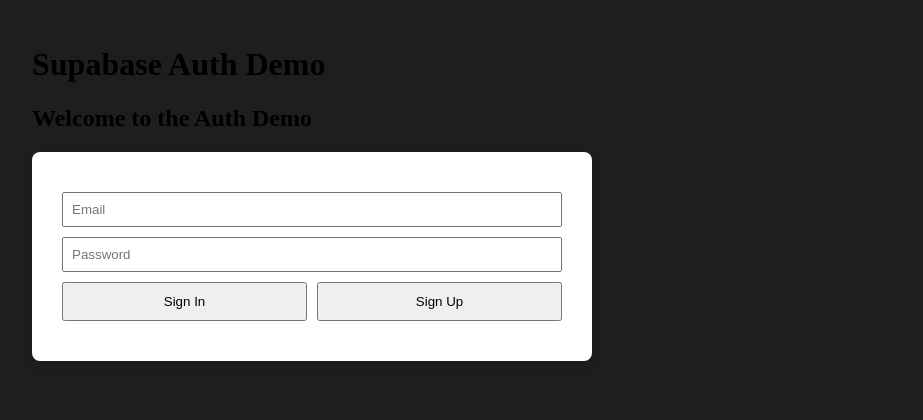
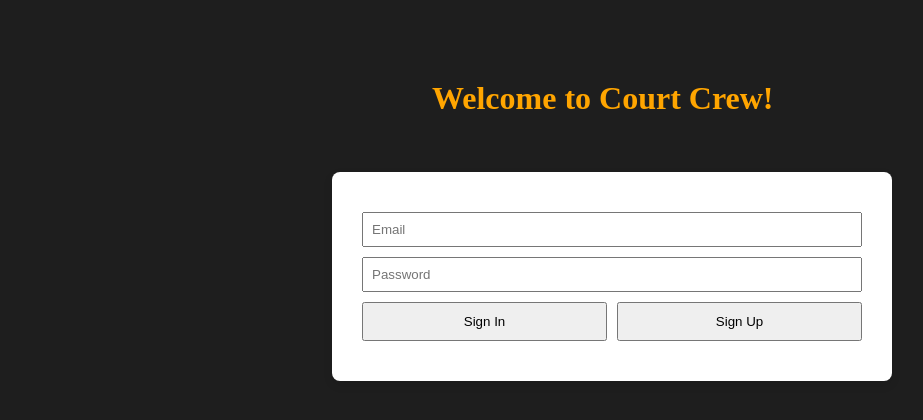
Before and after one commit to danantony06/DISC-React, a React (Create React App) app: page /login in a window 1280 px wide. Shown: the top 420 px of the page, without its empty margins (28-951 px from the left). Built offline with nearby package versions, Linux system fonts and the light colour scheme.

Commit message:
Worked on more styling as well as adden login link on NavBar. Worked to style Auth page.

```diff
--- a/src/Components/NavBar.js
+++ b/src/Components/NavBar.js
@@ -5,7 +5,7 @@
     return(
       <div>
         <div className = "headerText"> <h3 className = "title">COURT CREW</h3>
-        <span className = "navBar"> <Link to="/" className='pages'>Discover Profiles</Link> <Link to="/Users" className='pages'>User List</Link> <Link to="/Users/create" className='pages'>Create Profile</Link> <h3 className = "pages">Contact</h3></span> </div>
+        <span className = "navBar"> <Link to="/" className='pages'>Discover Profiles</Link> <Link to="/Users" className='pages'>User List</Link> <Link to="/Users/create" className='pages'>Create Profile</Link> <Link to="/login" className='pages'>Sign In </Link></span> </div>
      <div className = "headerLine"></div>
       </div>
 
--- /dev/null
+++ b/src/GeneralHooks/Auth.js
@@ -0,0 +1 @@
+import { useState, useEffect } from 'react';
--- a/src/Routing&Fetching/CreateUser.js
+++ b/src/Routing&Fetching/CreateUser.js
@@ -3,6 +3,7 @@
 import Button from "../Components/Button.js";
 import NavBar from '../Components/NavBar.js';
 import Footer from '../Components/Footer.js';
+import token from "./Login.js";
 
 
 function CreateUser() {
@@ -45,7 +46,9 @@
                 {
                     method: 'POST',
                     headers: {
-                      'Content-Type': "application/json"
+                      'Content-Type': "application/json",
+                       'Authorization': `Bearer ${token}`
+
                     },
                     body: JSON.stringify(formObject)
 
--- /dev/null
+++ b/src/Routing&Fetching/Login.css
@@ -0,0 +1,8 @@
+.LoginDiv{
+    margin-left: 300px;
+}
+
+.LoginTitle{
+    margin:55px;
+    margin-left: 100px;
+}
--- a/src/Routing&Fetching/Login.js
+++ b/src/Routing&Fetching/Login.js
@@ -1,4 +1,5 @@
 import React, {useState, useEffect} from 'react';
+import './Login.css';
 
 function Login(){
 
@@ -28,6 +29,7 @@
         method: "POST",
         headers: {
           "Content-Type": "application/json",
+          Authorization: `Bearer ${token}`,
         },
         credentials: "include",
         body: JSON.stringify({ email, password }),
@@ -49,6 +51,7 @@
         method: "POST",
         headers: {
           "Content-Type": "application/json",
+          Authorization: `Bearer ${token}`,
         },
         credentials: "include",
         body: JSON.stringify({ email, password }),
@@ -89,8 +92,8 @@
 
 
   return (
-    <div style={{ padding: "20px", maxWidth: "500px", margin: "0 auto" }}>
-      <h1>Supabase Auth Demo</h1>
+    <div className = "LoginDiv" style={{ padding: "20px", maxWidth: "500px", paddingLeft: "20px" , color: "orange"}}>
+      <h1 className = "LoginTitle" >Welcome to Court Crew!</h1>
 
       {error && (
         <div
@@ -109,7 +112,7 @@
 
       {!token ? (
         <div>
-          <h2>Welcome to the Auth Demo</h2>
+
           <form
             style={{ display: "flex", flexDirection: "column", gap: "10px" }}
           >
```
